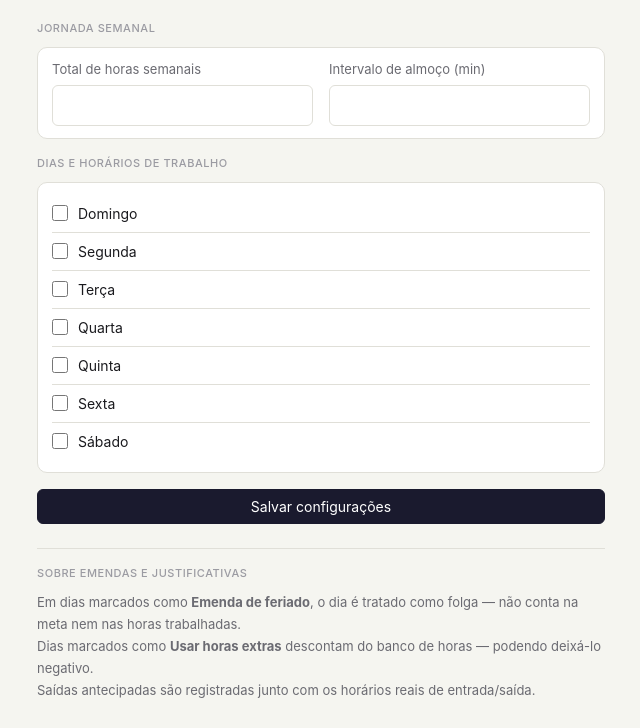
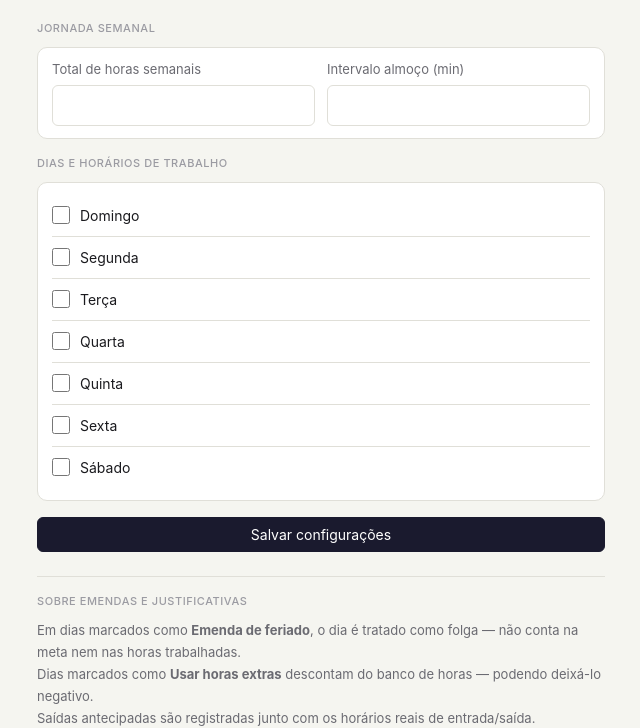
Before and after one commit to guskendi/clocksy_app, a Flask app: template templates/config.html in a window 1280 px wide. Shown: the top 728 px of the page, without its empty margins (319-959 px from the left). Before the commit the page ends 698 px from the top, so only its background shows below. Run offline with Flask 3, Linux system fonts and the light colour scheme; the template is opened without the code that fills it, so the values that code supplies are empty.

Commit message:
ajustar tela celular tela config

```diff
--- a/templates/config.html
+++ b/templates/config.html
@@ -1,5 +1,59 @@
 {% extends 'base.html' %}
 {% block title %}Configurações — Clocksy{% endblock %}
+
+{% block head %}
+<style>
+/* Layout mobile para linhas de dia */
+.day-row {
+  padding: 10px 0;
+  border-bottom: 0.5px solid var(--border);
+}
+.day-row:last-child { border-bottom: none; }
+
+.day-row-top {
+  display: flex;
+  align-items: center;
+  gap: 10px;
+}
+.day-row-top input[type=checkbox] {
+  width: 18px;
+  height: 18px;
+  accent-color: var(--accent);
+  cursor: pointer;
+  flex-shrink: 0;
+}
+.day-row-top label {
+  font-size: 14px;
+  cursor: pointer;
+  flex: 1;
+}
+
+/* Horários ficam na linha de baixo, bem espaçados */
+.day-times {
+  display: flex;
+  align-items: center;
+  gap: 8px;
+  margin-top: 8px;
+  padding-left: 28px;
+}
+.day-times span {
+  font-size: 12px;
+  color: var(--text3);
+  white-space: nowrap;
+}
+.day-times input[type=time] {
+  flex: 1;
+  padding: 7px 8px;
+  border: 0.5px solid var(--border);
+  border-radius: var(--radius-sm);
+  background: var(--surface);
+  color: var(--text);
+  font-size: 14px;
+  min-width: 0;
+}
+</style>
+{% endblock %}
+
 {% block body %}
 <div class="container">
 
@@ -13,14 +67,14 @@
 
     <p class="section-title">Jornada semanal</p>
     <div class="card card-sm" style="margin-bottom:16px">
-      <div style="display:flex;gap:16px">
-        <div style="flex:1">
+      <div style="display:grid;grid-template-columns:1fr 1fr;gap:12px">
+        <div>
           <label class="form-label">Total de horas semanais</label>
           <input type="number" name="weekly_hours" class="form-input"
             value="{{ cfg.weekly_hours }}" min="1" max="60" step="0.5">
         </div>
-        <div style="flex:1">
-          <label class="form-label">Intervalo de almoço (min)</label>
+        <div>
+          <label class="form-label">Intervalo almoço (min)</label>
           <input type="number" name="lunch_minutes" class="form-input"
             value="{{ cfg.lunch_minutes }}" min="0" max="120" step="5">
         </div>
@@ -32,12 +86,14 @@
       {% set day_labels = ['Domingo','Segunda','Terça','Quarta','Quinta','Sexta','Sábado'] %}
       {% for wd in range(7) %}
       {% set is_checked = wd in cfg.work_days %}
-      <div class="check-row">
-        <input type="checkbox" name="work_days" value="{{ wd }}"
-          id="wd_{{ wd }}" {{ 'checked' if is_checked }}
-          onchange="toggleDayInputs({{ wd }}, this.checked)">
-        <label for="wd_{{ wd }}" style="min-width:72px">{{ day_labels[wd] }}</label>
-        <div class="time-mini" id="times_{{ wd }}" style="{{ 'display:none' if not is_checked else '' }}">
+      <div class="day-row">
+        <div class="day-row-top">
+          <input type="checkbox" name="work_days" value="{{ wd }}"
+            id="wd_{{ wd }}" {{ 'checked' if is_checked }}
+            onchange="toggleDayInputs({{ wd }}, this.checked)">
+          <label for="wd_{{ wd }}">{{ day_labels[wd] }}</label>
+        </div>
+        <div class="day-times" id="times_{{ wd }}" style="{{ 'display:none' if not is_checked else '' }}">
           <span>Entrada</span>
           <input type="time" name="entry_{{ wd }}"
             value="{{ day_schedules.get(wd|string, {}).get('entry', '08:00') }}">
@@ -49,7 +105,9 @@
       {% endfor %}
     </div>
 
-    <button type="submit" class="btn btn-primary" style="width:100%;justify-content:center">Salvar configurações</button>
+    <button type="submit" class="btn btn-primary" style="width:100%;justify-content:center">
+      Salvar configurações
+    </button>
   </form>
 
   <div style="margin-top:24px;padding-top:16px;border-top:0.5px solid var(--border)">
@@ -64,8 +122,7 @@
 
 <script>
 function toggleDayInputs(wd, checked) {
-  const el = document.getElementById('times_' + wd);
-  el.style.display = checked ? '' : 'none';
+  document.getElementById('times_' + wd).style.display = checked ? '' : 'none';
 }
 </script>
 {% endblock %}
```
